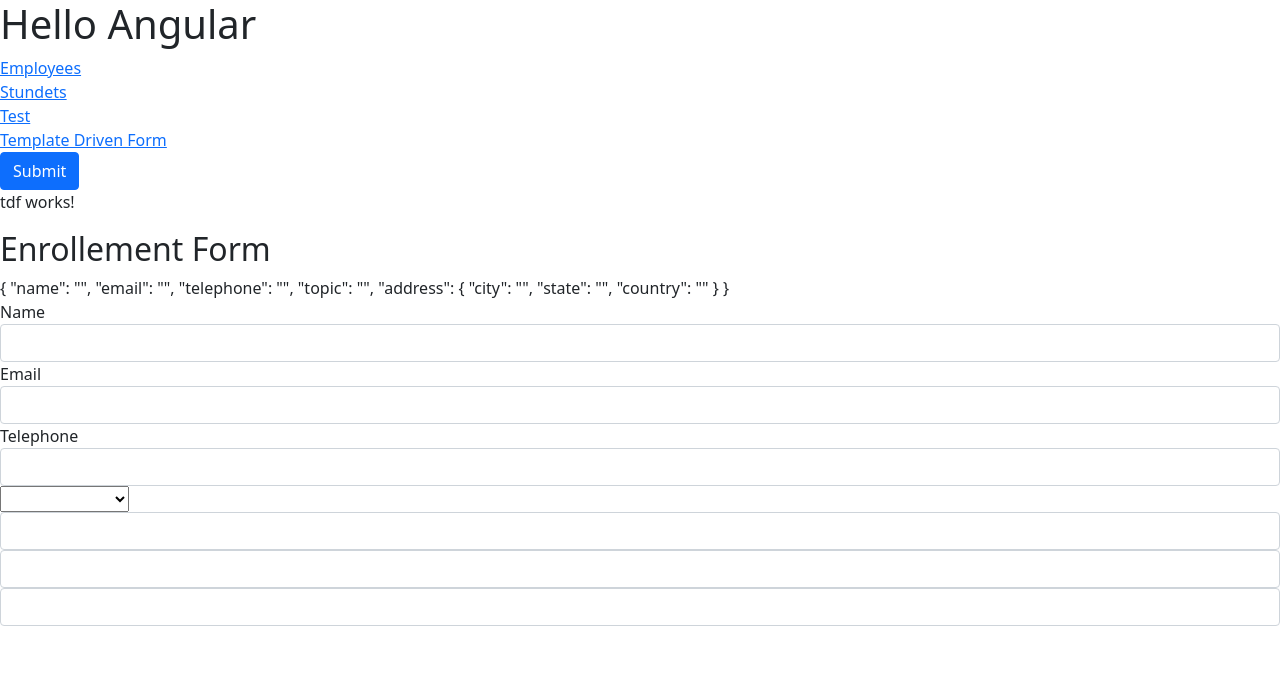
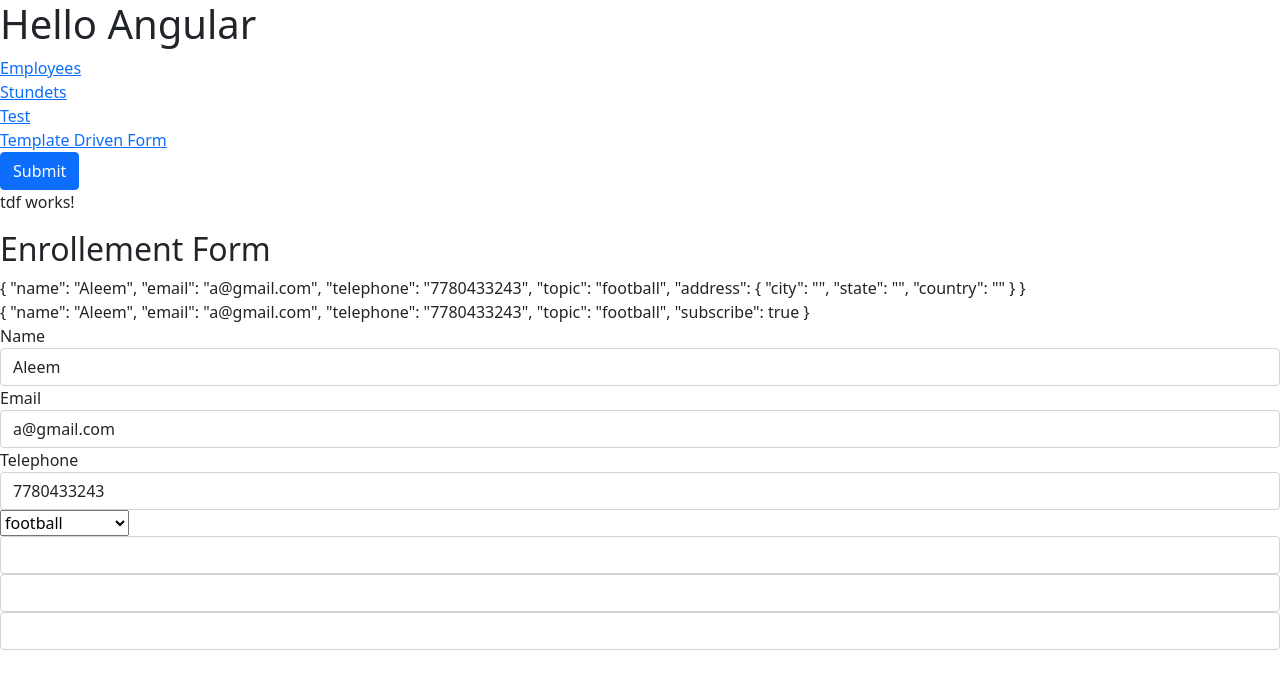
Before and after one commit to aleempasha2772/angular, an Angular app: page /form in a window 1280 px wide. Shown: the top 688 px of the page. Built offline with nearby package versions, Linux system fonts and the light colour scheme.

Commit message:
binding data to model using two-way binding

```diff
--- a/src/app/tdf/tdf.component.html
+++ b/src/app/tdf/tdf.component.html
@@ -3,21 +3,23 @@
 <form  #userForm="ngForm">
 
     {{userForm.value | json}}
+    <br>
+    {{userModel | json}}
     <div class="form-group" >
 
         <label>Name</label>
-        <input type="text" name="name" id="" class="form-control" ngModel>
+        <input type="text" name="name" id="" class="form-control" [(ngModel)] = "userModel.name">
     </div>
     <div class="form-group">
         <label>Email</label>
-        <input type="email" name="email" id="" class="form-control" ngModel>
+        <input type="email" name="email" id="" class="form-control" [(ngModel)] = "userModel.email">
     </div>
     <div class="form-group">
         <label>Telephone</label>
-        <input type="tel" name="telephone" id="" class="form-control" ngModel>
+        <input type="tel" name="telephone" id="" class="form-control" [(ngModel)] = "userModel.telephone">
     </div>
     <div class="form-group">
-        <select ngModel name="topic" id="" class="custom-select" >
+        <select ngModel name="topic" id="" class="custom-select" [(ngModel)] = "userModel.topic" >
             <option value="default" selected>I am Intrested</option>
             <option *ngFor="let topic of topics">
                 {{topic}}
--- a/src/app/tdf/tdf.component.ts
+++ b/src/app/tdf/tdf.component.ts
@@ -1,4 +1,5 @@
 import { Component, OnInit } from '@angular/core';
+import { User } from '../user';
 
 @Component({
   selector: 'app-tdf',
@@ -15,6 +16,7 @@
   topicHasError = true;
 
   topics = ["cricket","football","Politics"]
+  userModel = new User('Aleem','a@gmail.com','7780433243','football',true);
 
   validateTopic(value: any){
 
--- /dev/null
+++ b/src/app/user.ts
@@ -0,0 +1,11 @@
+export class User {
+    constructor(
+        public name :string,
+        public email: string,
+        public telephone:string,
+        public topic:string,
+        public subscribe: boolean
+    ){
+
+    }
+}
```
Also changed, not shown: 1 other file (tests, documents, lock files or other folders).
